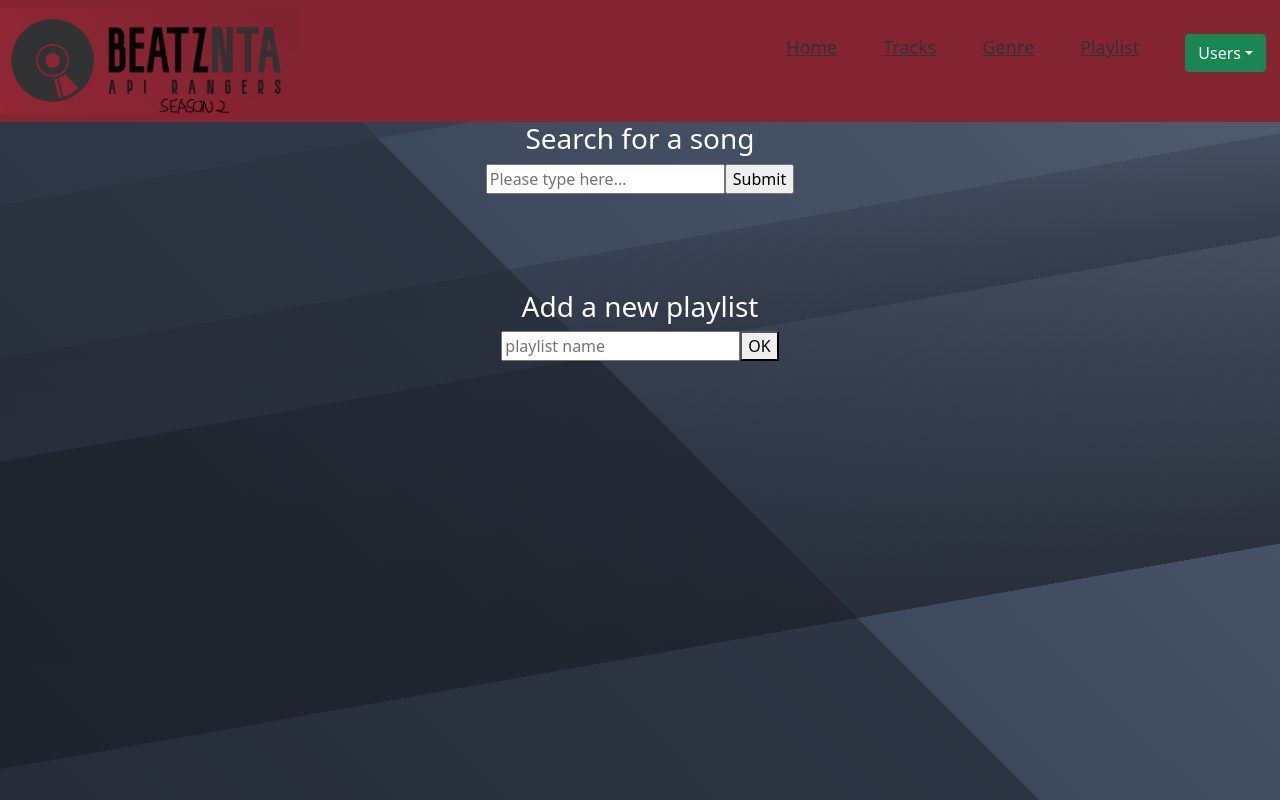
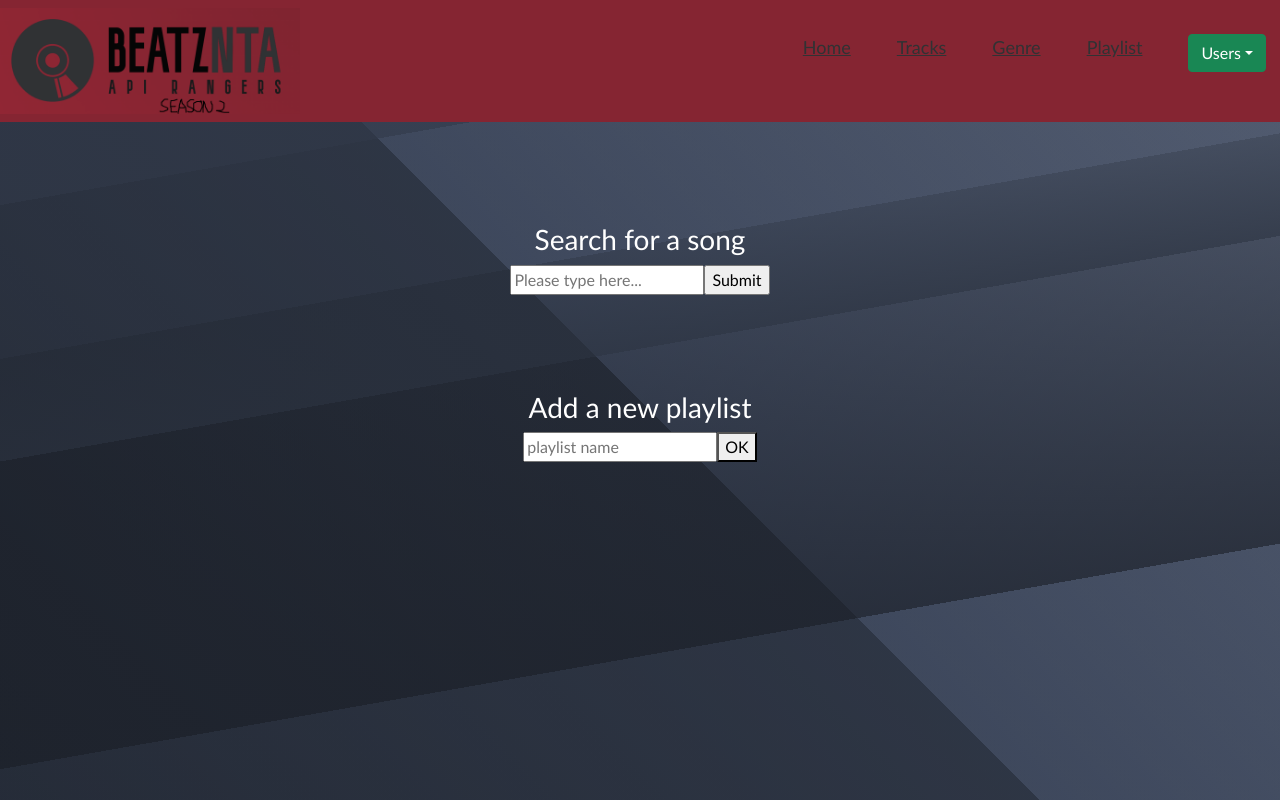
Before and after one commit to bendesousa/frontend_project_group4, a React (Create React App) app: page / in a window 1280 px wide. Built offline with nearby package versions, Linux system fonts and the light colour scheme; no server answers.

Commit message:
tiny CSS adjust in Home Page

```diff
--- a/src/components/Home.js
+++ b/src/components/Home.js
@@ -11,8 +11,8 @@ const Home = ({filterTracks, filteredTracks, addToPlaylist, addPlaylist}) => {
             <div className="line"></div>
             <div className="line"></div>
         </div>
-        <h3>Search for a song</h3>
-        <Search filterTracks={filterTracks}/>
+        <h3><br /> <br /> <br />Search for a song</h3>
+        <Search  filterTracks={filterTracks}/>
         <TrackList  tracks={filteredTracks} addToPlaylist={addToPlaylist} />
         <PlaylistForm addPlaylist={addPlaylist}/>
         </>
--- a/src/components/PlaylistForm.js
+++ b/src/components/PlaylistForm.js
@@ -22,6 +22,7 @@ const PlaylistForm = ({addPlaylist}) => {
     }
 
     return(
+
             <form onSubmit={handleFormSubmit}>
                 <h3>Add a new playlist</h3>
 
@@ -34,6 +35,7 @@ const PlaylistForm = ({addPlaylist}) => {
 
                 <button type="submit">OK</button>
             </form>
+
     )
 }
 
--- a/src/index.css
+++ b/src/index.css
@@ -15,11 +15,11 @@ body {
   width: 100%;
   background: linear-gradient(170deg, rgba(49, 57, 73, 0.8) 20%, rgba(49, 57, 73, 0.5) 20%, rgba(49, 57, 73, 0.5) 35%, rgba(41, 48, 61, 0.6) 35%, rgba(41, 48, 61, 0.8) 45%, rgba(31, 36, 46, 0.5) 45%, rgba(31, 36, 46, 0.8) 75%, rgba(49, 57, 73, 0.5) 75%), linear-gradient(45deg, rgba(20, 24, 31, 0.8) 0%, rgba(41, 48, 61, 0.8) 50%, rgba(82, 95, 122, 0.8) 50%, rgba(133, 146, 173, 0.8) 100%) #313949;
 color: white;
+font-family:Gill Sans;
 }
 
 code {
-  font-family: source-code-pro, Menlo, Monaco, Consolas, 'Courier New',
-    monospace;
+  font-family:'Brush Script MT', cursive;
 }
 
 p {
```
